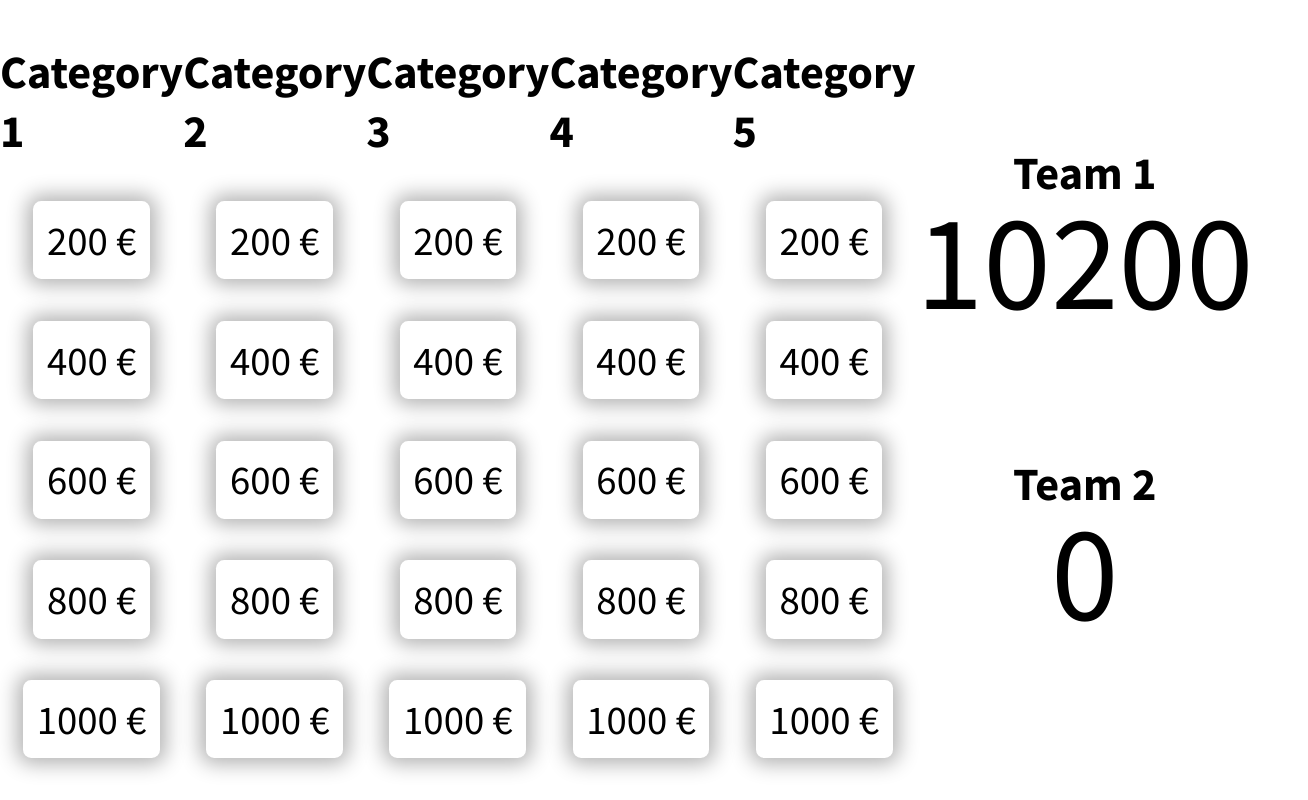
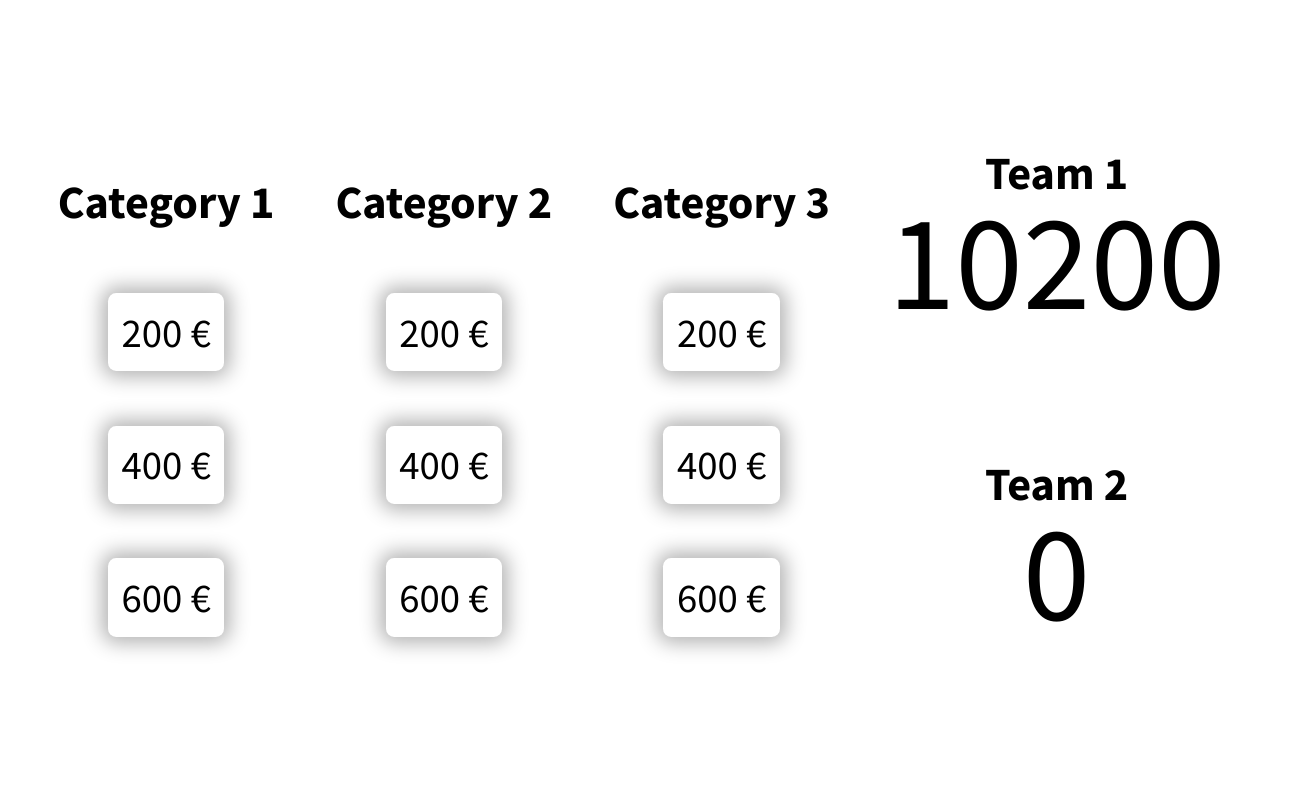
Before and after one commit to jschoedl/another-jeopardy-clone, a React (Create React App) app: page / in a window 1280 px wide. Shown: the whole page, 1308 px wide, since content can reach past the window. Built offline with nearby package versions, Linux system fonts and the light colour scheme.

Commit message:
show question on click

```diff
--- a/src/App.jsx
+++ b/src/App.jsx
@@ -1,10 +1,18 @@
 import QuestionButtons from "./QuestionButtons";
 import TeamScores from "./TeamScores";
+import {useState} from "react";
+import Question from "./Question";
 
 function App() {
+    const [displayedQuestion, setDisplayedQuestion] = useState({
+    })
+
     return (
         <>
-            <QuestionButtons/>
+            {Object.keys(displayedQuestion).length
+                ? <Question displayedQuestion={displayedQuestion} setDisplayedQuestion={setDisplayedQuestion}/>
+                : <></>}
+            <QuestionButtons setDisplayedQuestion={setDisplayedQuestion}/>
             <TeamScores/>
         </>
     )
--- a/src/Button.jsx
+++ b/src/Button.jsx
@@ -1,8 +1,8 @@
 import React from 'react';
 
-function Button({value}) {
+function Button({value, handleClick}) {
     return (
-        <button className="question-button">{value} €</button>
+        <button className="question-button" onClick={handleClick}>{value} €</button>
     );
 }
 
--- /dev/null
+++ b/src/Question.jsx
@@ -0,0 +1,17 @@
+import React from 'react';
+// import {useKeyPress} from "./lib/helpers";
+
+function Question({displayedQuestion, setDisplayedQuestion}) {
+    const {category, value, text} = displayedQuestion;
+    // const enterPressed = useKeyPress("Enter")
+    // if (enterPressed)
+    //     setDisplayedQuestion({})
+    return (
+        <div id="question">
+            <h1>{category} · {value}€</h1>
+            <p>{text}</p>
+        </div>
+    );
+}
+
+export default Question;
--- a/src/QuestionButtons.jsx
+++ b/src/QuestionButtons.jsx
@@ -2,7 +2,7 @@ import React from 'react';
 import Button from "./Button";
 import questions from "./assets/questions.json"
 
-function QuestionButtons() {
+function QuestionButtons({setDisplayedQuestion}) {
     const questionsPerCategory = Math.max(
         ...Object.values(questions).map(categoryQuestions => Object.keys(categoryQuestions).length)
     )
@@ -13,7 +13,13 @@ function QuestionButtons() {
     for (let questionIndex = 0; questionIndex < questionsPerCategory; questionIndex++) {
         let questionButtons = []
         for (let [categoryName, categoryQuestions] of Object.entries(questions)) {
-            questionButtons.push(<Button key={categoryName} value={Object.keys(categoryQuestions)[questionIndex]}/>)
+            const [questionValue, questionText] = Object.entries(categoryQuestions)[questionIndex]
+            const handleButtonClick = () => setDisplayedQuestion({
+                "category": categoryName,
+                "value": questionValue,
+                "text": questionText
+            })
+            questionButtons.push(<Button key={categoryName} value={questionValue} handleClick={handleButtonClick}/>)
         }
         questionRows.push(<div className="container" key={questionIndex}>{questionButtons}</div>)
     }
--- a/src/assets/main.css
+++ b/src/assets/main.css
@@ -13,14 +13,35 @@
     height: 100vh;
 }
 
+h2 {
+    padding: 0.3rem;
+    text-align: center;
+}
+
 .container {
     display: flex;
     justify-content: space-around;
 }
 
+.flex-1 {
+    flex: 1;
+}
+
+.flex-2 {
+    flex: 2;
+}
+
+.flex-3 {
+    flex: 3;
+}
+
 #question-buttons {
     flex-direction: column;
-    justify-content: space-evenly;
+    justify-content: center;
+}
+
+#question-buttons > .container {
+    margin: 1rem;
 }
 
 .question-button {
@@ -54,14 +75,13 @@
     margin-top: -1rem;
 }
 
-.flex-1 {
-    flex: 1;
+#question{
+    position: fixed;
+    width: 100vw;
+    height: 100vh;
+    display: flex;
+    flex-direction: column;
+    align-items: center;
+    justify-content: center;
+    background: white;
 }
-
-.flex-2 {
-    flex: 2;
-}
-
-.flex-3 {
-    flex: 3;
-}
--- a/src/assets/questions.json
+++ b/src/assets/questions.json
@@ -2,36 +2,16 @@
   "Category 1": {
     "200": "This is a question. Lorem ipsum dolor sit amet.",
     "400": "And another question! Consectetur adipiscing elit.",
-    "600": "Third question! Sed do eiusmod tempor incididunt ut labore et dolore magna aliqua.",
-    "800": "Question four. Ut enim ad minim veniam, quis nostrud exercitation ullamco laboris nisi ut aliquip ex ea commodo consequat.",
-    "1000": "Duis aute irure dolor in reprehenderit in voluptate velit esse cillum dolore eu fugiat nulla pariatur."
+    "600": "Third question! Sed do eiusmod tempor incididunt ut labore et dolore magna aliqua."
   },
   "Category 2": {
     "200": "Pellentesque habitant morbi tristique senectus et netus et malesuada fames ac turpis egestas.",
     "400": "Nullam id dolor id nibh ultricies vehicula ut id elit.",
-    "600": "Duis aute irure dolor in reprehenderit in voluptate velit esse cillum dolore eu fugiat nulla pariatur.",
-    "800": "Sed do eiusmod tempor incididunt ut labore et dolore magna aliqua.",
-    "1000": "Ut enim ad minim veniam, quis nostrud exercitation ullamco laboris nisi ut aliquip ex ea commodo consequat."
+    "600": "Duis aute irure dolor in reprehenderit in voluptate velit esse cillum dolore eu fugiat nulla pariatur."
   },
   "Category 3": {
     "200": "Lorem ipsum dolor sit amet, consectetur adipiscing elit.",
     "400": "Sed do eiusmod tempor incididunt ut labore et dolore magna aliqua.",
-    "600": "Ut enim ad minim veniam, quis nostrud exercitation ullamco laboris nisi ut aliquip ex ea commodo consequat.",
-    "800": "Duis aute irure dolor in reprehenderit in voluptate velit esse cillum dolore eu fugiat nulla pariatur.",
-    "1000": "Sed do eiusmod tempor incididunt ut labore et dolore magna aliqua."
-  },
-  "Category 4": {
-    "200": "Lorem ipsum dolor sit amet, consectetur adipiscing elit.",
-    "400": "Sed do eiusmod tempor incididunt ut labore et dolore magna aliqua.",
-    "600": "Ut enim ad minim veniam, quis nostrud exercitation ullamco laboris nisi ut aliquip ex ea commodo consequat.",
-    "800": "Duis aute irure dolor in reprehenderit in voluptate velit esse cillum dolore eu fugiat nulla pariatur.",
-    "1000": "Sed do eiusmod tempor incididunt ut labore et dolore magna aliqua."
-  },
-  "Category 5": {
-    "200": "Lorem ipsum dolor sit amet, consectetur adipiscing elit.",
-    "400": "Sed do eiusmod tempor incididunt ut labore et dolore magna aliqua.",
-    "600": "Ut enim ad minim veniam, quis nostrud exercitation ullamco laboris nisi ut aliquip ex ea commodo consequat.",
-    "800": "Duis aute irure dolor in reprehenderit in voluptate velit esse cillum dolore eu fugiat nulla pariatur.",
-    "1000": "Sed do eiusmod tempor incididunt ut labore et dolore magna aliqua."
+    "600": "Ut enim ad minim veniam, quis nostrud exercitation ullamco laboris nisi ut aliquip ex ea commodo consequat."
   }
 }
--- /dev/null
+++ b/src/lib/helpers.jsx
@@ -0,0 +1,27 @@
+import {useEffect, useState} from "react";
+
+export function useKeyPress(targetKey) {
+    // based on https://gist.github.com/gragland/b61b8f46114edbcf2a9e4bd5eb9f47f5
+    const [keyPressed, setKeyPressed] = useState(false);
+
+    useEffect(() => {
+        const downHandler = ({key}) => {
+            if (key === targetKey)
+                setKeyPressed(true)
+        }
+
+        const upHandler = ({key}) => {
+            if (key === targetKey)
+                setKeyPressed(false)
+        }
+
+        window.addEventListener("keydown", downHandler)
+        window.addEventListener("keyup", upHandler)
+
+        return () => {
+            window.removeEventListener("keydown", downHandler)
+            window.removeEventListener("keyup", upHandler)
+        }
+    }, [targetKey])
+    return keyPressed
+}
```
